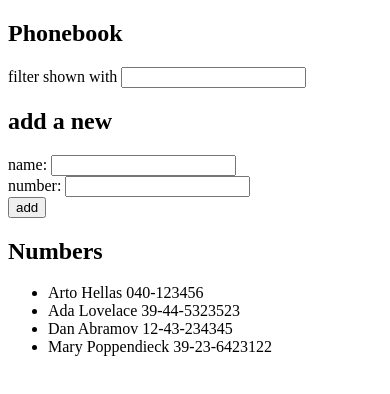
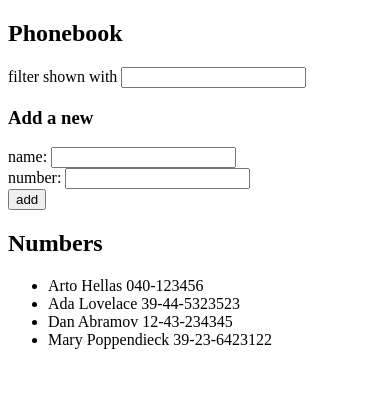
Before and after one commit to WhiskeyC0la/fullstackopen, a React (Vite) app in the folder part2/phonebook/: page / in a window 390 px wide. Shown: the top 394 px of the page. Built offline with nearby package versions, Linux system fonts and the light colour scheme.

Commit message:
part2 exercise 2.10 phonebook

```diff
--- a/part2/phonebook/src/App.jsx
+++ b/part2/phonebook/src/App.jsx
@@ -1,4 +1,7 @@
 import { useState } from 'react'
+import Filter from './components/Filter'
+import PersonForm from './components/PersonForm'
+import Persons from './components/Persons'
 
 const App = () => {
    const [persons, setPersons] = useState([
@@ -46,28 +49,22 @@ const App = () => {
   return (
     <div>
       <h2>Phonebook</h2>
-      <div>
-          filter shown with <input value={newFilter}
-          onChange={handleFilterChange}/>
-        </div>
-      <form onSubmit={addPerson}>
-        <h2>add a new</h2>
-        <div>
-          name: <input value={newName}
-          onChange={handleNameChange}/>
-        </div>
-        <div>
-          number: <input value={newPhone}
-          onChange={handlePhoneChange}/>
-        </div>
-        <div>
-          <button type="submit">add</button>
-        </div>
-      </form>
+
+      <Filter value={newFilter} onChange={handleFilterChange} />
+
+      <h3>Add a new</h3>
+
+      <PersonForm
+      addPerson={addPerson}
+      newName={newName}
+      handleNameChange={handleNameChange}
+      newPhone={newPhone}
+      handlePhoneChange={handlePhoneChange}
+      />
+
       <h2>Numbers</h2>
-      <ul>
-        {personsToShow.map(person => <li key={person.name}>{person.name} {person.number}</li>)}
-      </ul>
+
+      <Persons displayedList={personsToShow}/>
     </div>
 
   )
--- /dev/null
+++ b/part2/phonebook/src/components/Filter.jsx
@@ -0,0 +1,9 @@
+const Filter = ({value, onChange}) => {
+    return (
+        <div>
+          filter shown with <input value={value}
+          onChange={onChange}/>
+        </div>
+    )
+}
+export default Filter
--- /dev/null
+++ b/part2/phonebook/src/components/PersonForm.jsx
@@ -0,0 +1,24 @@
+const PersonForm = ({
+    addPerson,
+    newName,
+    handleNameChange,
+    newPhone,
+    handlePhoneChange
+    }) => {
+        return(
+            <form onSubmit={addPerson}>
+                <div>
+                    name: <input value={newName}
+                    onChange={handleNameChange}/>
+                </div>
+                <div>
+                    number: <input value={newPhone}
+                    onChange={handlePhoneChange}/>
+                </div>
+                <div>
+                    <button type="submit">add</button>
+                </div>
+            </form>
+        )
+}
+export default PersonForm
--- /dev/null
+++ b/part2/phonebook/src/components/Persons.jsx
@@ -0,0 +1,8 @@
+const Persons = ({displayedList}) => {
+    return (
+        <ul>
+        {displayedList.map(person => <li key={person.name}>{person.name} {person.number}</li>)}
+      </ul>
+    )
+}
+export default Persons
```
